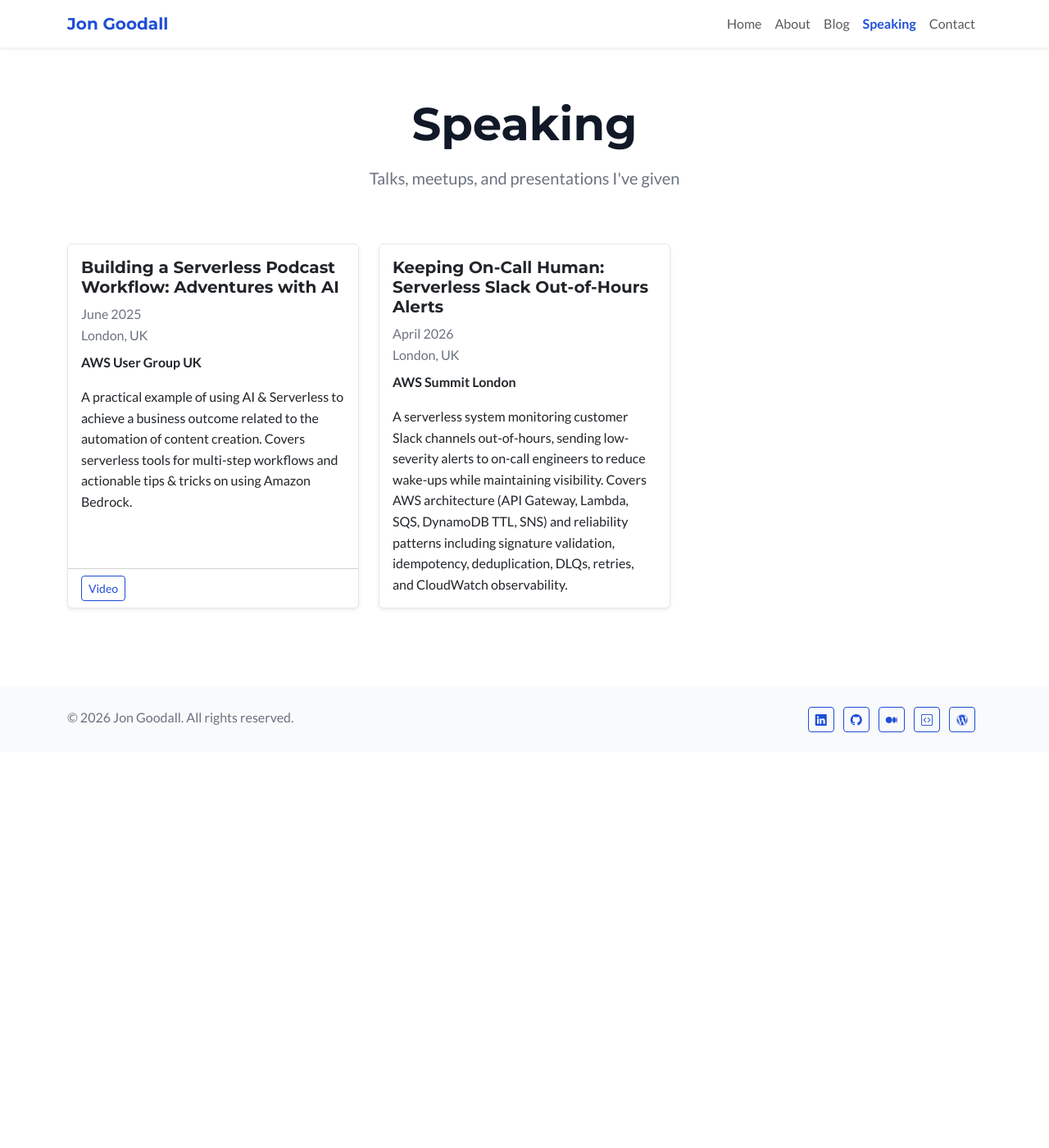
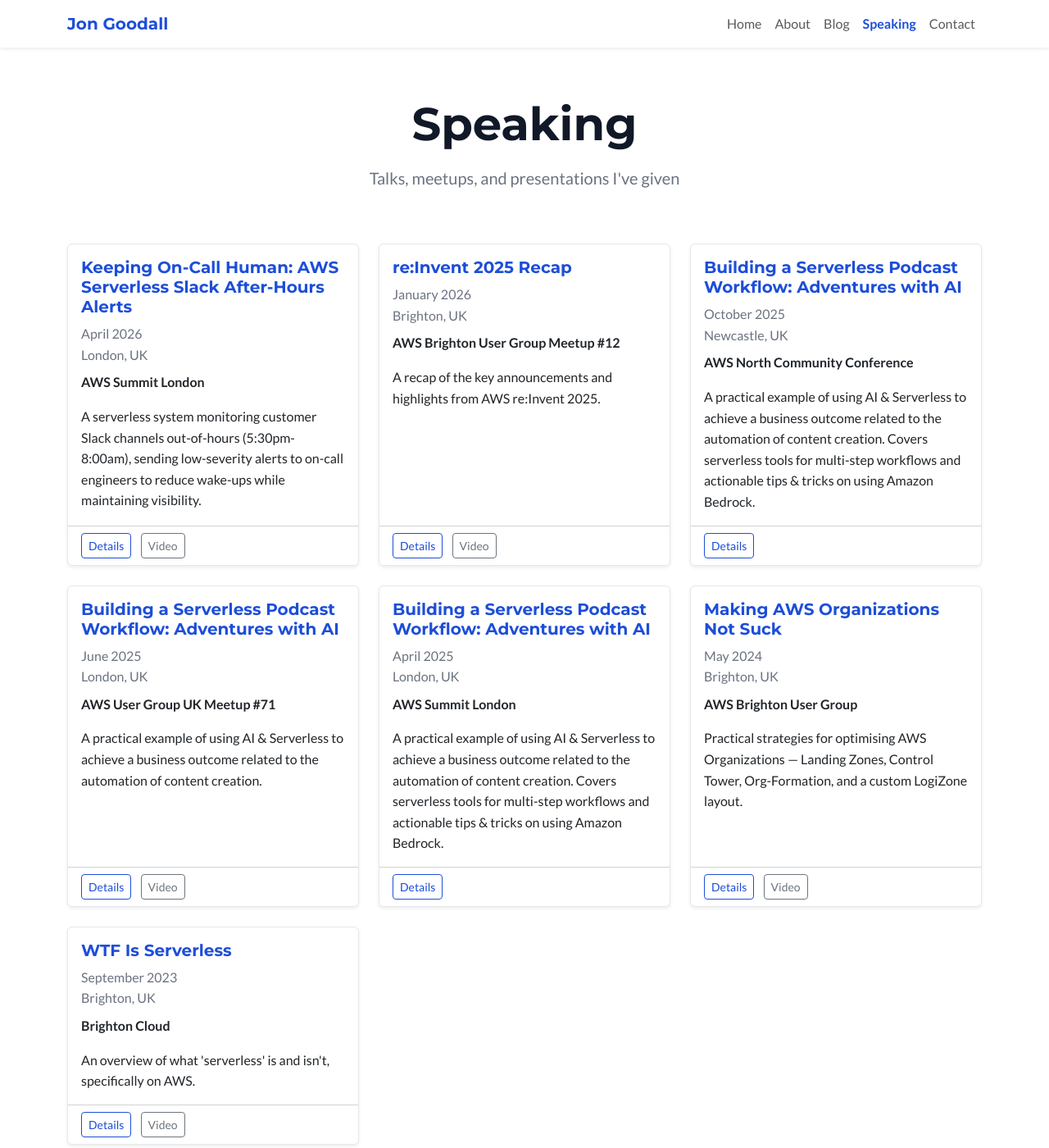
Before and after one commit to jdgoodall1/jdgoodall1.github.io, a Jekyll site: the page built from speaking.html, in a window 1280 px wide and 1400 px high. Shown: the whole window at 82% size. Built offline with Jekyll 4.4.1, drawn with Linux system fonts in a browser that asks for light colours.

Commit message:
Adding talk details to the speaking page

```diff
--- a/_config.yml
+++ b/_config.yml
@@ -22,6 +22,9 @@
   posts:
     output: true
     permalink: /blog/:year/:month/:day/:title/
+  talks:
+    output: true
+    permalink: /speaking/:slug/
 
 # Plugins (GitHub Pages whitelist)
 plugins:
--- a/_data/speaking.yml
+++ b/_data/speaking.yml
@@ -7,15 +7,50 @@
 #   slides_url: "https://..."  (optional)
 #   video_url: "https://..."   (optional)
 
+- title: "WTF Is Serverless"
+  event: "Brighton Cloud"
+  date: 2023-09-20
+  location: "Brighton, UK"
+  description: "An overview of what 'serverless' is and isn't, specifically on AWS."
+  video_url: "https://www.youtube.com/watch?v=38ewdH0jR1g"
+
+- title: "Making AWS Organizations Not Suck"
+  event: "AWS Brighton User Group"
+  date: 2024-05-23
+  location: "Brighton, UK"
+  description: "Practical strategies for optimising AWS Organizations — Landing Zones, Control Tower, Org-Formation, and a custom LogiZone layout."
+  video_url: "https://www.youtube.com/watch?v=oK1jeIGUIQg"
+
 - title: "Building a Serverless Podcast Workflow: Adventures with AI"
-  event: "AWS User Group UK"
+  event: "AWS User Group UK Meetup #71"
   date: 2025-06-04
   location: "London, UK"
   description: "A practical example of using AI & Serverless to achieve a business outcome related to the automation of content creation. Covers serverless tools for multi-step workflows and actionable tips & tricks on using Amazon Bedrock."
   video_url: "https://www.youtube.com/watch?v=PQLmaEX3GmY"
 
-- title: "Keeping On-Call Human: Serverless Slack Out-of-Hours Alerts"
+- title: "Building a Serverless Podcast Workflow: Adventures with AI"
+  event: "AWS North Community Conference"
+  date: 2025-10-16
+  location: "Newcastle, UK"
+  description: "A practical example of using AI & Serverless to achieve a business outcome related to the automation of content creation. Covers serverless tools for multi-step workflows and actionable tips & tricks on using Amazon Bedrock."
+
+- title: "Building a Serverless Podcast Workflow: Adventures with AI"
+  event: "AWS Summit London"
+  date: 2025-04-30
+  location: "London, UK"
+  session_code: "COM301"
+  description: "A practical example of using AI & Serverless to achieve a business outcome related to the automation of content creation. Covers serverless tools for multi-step workflows and actionable tips & tricks on using Amazon Bedrock."
+
+- title: "Keeping On-Call Human: AWS Serverless Slack After-Hours Alerts"
   event: "AWS Summit London"
   date: 2026-04-22
   location: "London, UK"
-  description: "A serverless system monitoring customer Slack channels out-of-hours, sending low-severity alerts to on-call engineers to reduce wake-ups while maintaining visibility. Covers AWS architecture (API Gateway, Lambda, SQS, DynamoDB TTL, SNS) and reliability patterns including signature validation, idempotency, deduplication, DLQs, retries, and CloudWatch observability."
+  description: "A serverless system monitoring customer Slack channels out-of-hours (5:30pm-8:00am), sending low-severity alerts to on-call engineers to reduce wake-ups while maintaining visibility. Covers AWS architecture (API Gateway, Lambda, SQS, DynamoDB TTL, SNS) and reliability patterns: signature validation, idempotency, deduplication, DLQs, retries, and CloudWatch observability. A reusable blueprint for smarter, human-friendly alerting."
+  video_url: "https://www.youtube.com/watch?v=6FY8_qOttzw"
+
+- title: "re:Invent 2025 Recap"
+  event: "AWS Brighton User Group Meetup #12"
+  date: 2026-01-22
+  location: "Brighton, UK"
+  description: "A recap of the key announcements and highlights from AWS re:Invent 2025."
+  video_url: "https://www.youtube.com/watch?v=O-KEB_tz_kE"
--- /dev/null
+++ b/_talks/keeping-on-call-human.md
@@ -0,0 +1,16 @@
+---
+layout: talk
+title: "Keeping On-Call Human: AWS Serverless Slack After-Hours Alerts"
+slug: keeping-on-call-human
+date: 2026-04-22
+event: "AWS Summit London"
+location: "London, UK"
+video_url: "https://www.youtube.com/watch?v=6FY8_qOttzw"
+description: "A serverless system monitoring customer Slack channels out-of-hours (5:30pm-8:00am), sending low-severity alerts to on-call engineers to reduce wake-ups while maintaining visibility."
+---
+
+We built a serverless system monitoring customer Slack channels out-of-hours (5:30pm–8:00am), sending low-severity alerts to on-call engineers to reduce wake-ups while maintaining visibility.
+
+This talk covers the AWS architecture — API Gateway, Lambda, SQS, DynamoDB TTL, and SNS — along with the reliability patterns that make it production-ready: signature validation, idempotency, deduplication, DLQs, retries, and CloudWatch observability.
+
+You'll gain a reusable blueprint for smarter, human-friendly alerting.
--- /dev/null
+++ b/_talks/making-aws-organizations-not-suck.md
@@ -0,0 +1,19 @@
+---
+layout: talk
+title: "Making AWS Organizations Not Suck"
+slug: making-aws-organizations-not-suck
+date: 2024-05-23
+event: "AWS Brighton User Group"
+location: "Brighton, UK"
+video_url: "https://www.youtube.com/watch?v=oK1jeIGUIQg"
+description: "Practical strategies for optimising AWS Organizations — Landing Zones, Control Tower, Org-Formation, and a custom LogiZone layout."
+---
+
+Practical strategies for optimising AWS Organizations, covering:
+
+- What is a Landing Zone
+- How to Build a Landing Zone
+- Building with Control Tower
+- Org-Formation
+- LogiZone Layout
+- Advantages over Control Tower
--- /dev/null
+++ b/_talks/reinvent-recap-2025.md
@@ -0,0 +1,12 @@
+---
+layout: talk
+title: "re:Invent 2025 Recap"
+slug: reinvent-recap-2025
+date: 2026-01-22
+event: "AWS Brighton User Group Meetup #12"
+location: "Brighton, UK"
+video_url: "https://www.youtube.com/watch?v=O-KEB_tz_kE"
+description: "A recap of the key announcements and highlights from AWS re:Invent 2025."
+---
+
+A recap of the key announcements and highlights from AWS re:Invent 2025, presented at the AWS Brighton User Group.
--- /dev/null
+++ b/_talks/serverless-podcast-workflow-north.md
@@ -0,0 +1,12 @@
+---
+layout: talk
+title: "Building a Serverless Podcast Workflow: Adventures with AI"
+slug: serverless-podcast-workflow-north
+date: 2025-10-16
+event: "AWS North Community Conference"
+location: "Newcastle, UK"
+linkedin_url: "https://www.linkedin.com/feed/update/urn:li:activity:7381332072608731136/"
+description: "A practical example of using AI & Serverless to achieve a business outcome related to the automation of content creation. Covers serverless tools for multi-step workflows and actionable tips & tricks on using Amazon Bedrock."
+---
+
+A practical example of using AI & Serverless to achieve a business outcome related to the automation of content creation. Covers a number of serverless tools and how you can use them to create multi-step workflows, plus actionable tips & tricks on using Amazon Bedrock.
--- /dev/null
+++ b/_talks/serverless-podcast-workflow-summit.md
@@ -0,0 +1,13 @@
+---
+layout: talk
+title: "Building a Serverless Podcast Workflow: Adventures with AI"
+slug: serverless-podcast-workflow-summit
+date: 2025-04-30
+event: "AWS Summit London"
+location: "London, UK"
+session_code: "COM301"
+linkedin_url: "https://www.linkedin.com/posts/jdgoodall1_aws-londonsummit-activity-7323650614758891520-Lbij"
+description: "A practical example of using AI & Serverless to achieve a business outcome related to the automation of content creation. Covers serverless tools for multi-step workflows and actionable tips & tricks on using Amazon Bedrock."
+---
+
+A practical example of using AI & Serverless to achieve a business outcome related to the automation of content creation. Covers a number of serverless tools and how you can use them to create multi-step workflows, plus actionable tips & tricks on using Amazon Bedrock.
--- /dev/null
+++ b/_talks/serverless-podcast-workflow.md
@@ -0,0 +1,12 @@
+---
+layout: talk
+title: "Building a Serverless Podcast Workflow: Adventures with AI"
+slug: serverless-podcast-workflow
+date: 2025-06-04
+event: "AWS User Group UK Meetup #71"
+location: "London, UK"
+video_url: "https://www.youtube.com/watch?v=PQLmaEX3GmY"
+description: "A practical example of using AI & Serverless to achieve a business outcome related to the automation of content creation."
+---
+
+A practical example of using AI & Serverless to achieve a business outcome related to the automation of content creation. Covers a number of serverless tools and how you can use them to create multi-step workflows, plus actionable tips & tricks on using Amazon Bedrock.
--- /dev/null
+++ b/_talks/wtf-is-serverless.md
@@ -0,0 +1,12 @@
+---
+layout: talk
+title: "WTF Is Serverless"
+slug: wtf-is-serverless
+date: 2023-09-20
+event: "Brighton Cloud"
+location: "Brighton, UK"
+video_url: "https://www.youtube.com/watch?v=38ewdH0jR1g"
+description: "An overview of what 'serverless' is and isn't, specifically on AWS."
+---
+
+An overview of what "serverless" is and isn't, specifically on AWS. Cutting through the hype to explain what serverless actually means in practice, when to use it, and when not to.
--- a/speaking.html
+++ b/speaking.html
@@ -16,11 +16,14 @@
         </div>
 
         <div class="row g-4">
-            {% for talk in site.data.speaking %}
+            {% assign sorted_talks = site.talks | sort: 'date' | reverse %}
+            {% for talk in sorted_talks %}
             <div class="col-md-6 col-lg-4">
                 <div class="card h-100 shadow-sm">
                     <div class="card-body">
-                        <h5 class="card-title fw-bold">{{ talk.title }}</h5>
+                        <h5 class="card-title fw-bold">
+                            <a href="{{ talk.url | prepend: site.baseurl }}" class="text-decoration-none">{{ talk.title }}</a>
+                        </h5>
                         <p class="text-muted mb-2">
                             <i class="fa fa-calendar"></i> {{ talk.date | date: "%B %Y" }}
                             {% if talk.location %}<br><i class="fa fa-map-marker"></i> {{ talk.location }}{% endif %}
@@ -28,12 +31,11 @@
                         <p class="card-text"><strong>{{ talk.event }}</strong></p>
                         {% if talk.description %}<p class="card-text">{{ talk.description }}</p>{% endif %}
                     </div>
-                    {% if talk.slides_url or talk.video_url %}
                     <div class="card-footer bg-transparent">
-                        {% if talk.slides_url %}<a href="{{ talk.slides_url }}" class="btn btn-sm btn-outline-primary me-2">Slides</a>{% endif %}
-                        {% if talk.video_url %}<a href="{{ talk.video_url }}" class="btn btn-sm btn-outline-primary">Video</a>{% endif %}
+                        <a href="{{ talk.url | prepend: site.baseurl }}" class="btn btn-sm btn-outline-primary me-2">Details</a>
+                        {% if talk.slides_url %}<a href="{{ talk.slides_url }}" class="btn btn-sm btn-outline-secondary me-2">Slides</a>{% endif %}
+                        {% if talk.video_url %}<a href="{{ talk.video_url }}" class="btn btn-sm btn-outline-secondary">Video</a>{% endif %}
                     </div>
-                    {% endif %}
                 </div>
             </div>
             {% endfor %}
```
Also changed, not shown: _layouts/talk.html (added, +45 -0 lines), .kiro/steering/local-development.md (added), Gemfile.lock, 2 other files.
